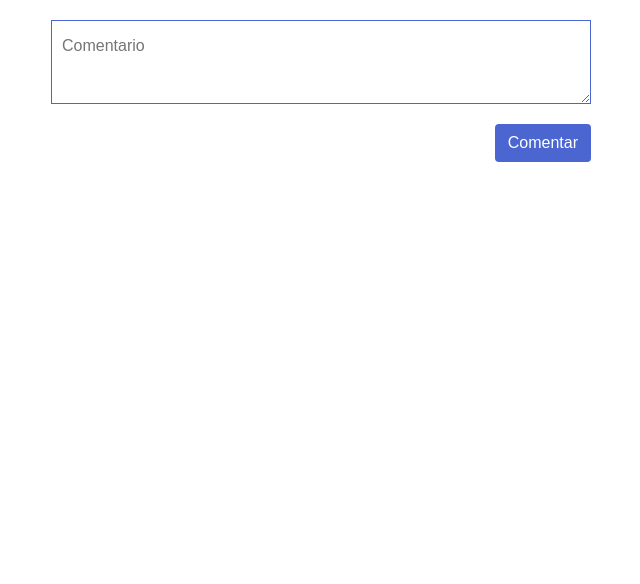
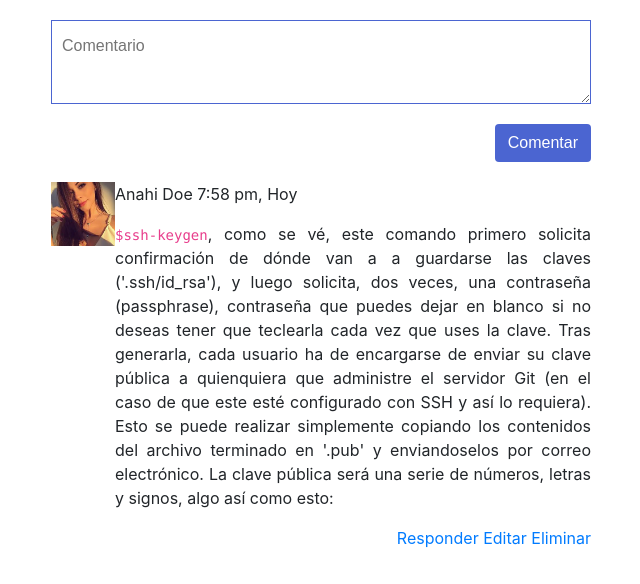
Before and after one commit to favt12/comentarios-media-objetc, a plain HTML site: page index.html in a window 1280 px wide. Shown: the whole page, without its empty margins (319-959 px from the left). Drawn offline with nearby package versions, Linux system fonts and the light colour scheme.

Commit message:
Se agrego la caja principal de comentarios - PUBLICACION

```diff
--- a/index.html
+++ b/index.html
@@ -30,6 +30,21 @@
             <textarea name="" id="" placeholder="Comentario"></textarea>
             <button class="btn" type="button">Comentar</button>
          </form>
+
+         <div class="media">
+          <img src="img/anahi.jpeg" alt="Photo Perfil" width="64px" height="64px">
+          <div class="media-body">
+            <p class="nombre">Anahi Doe <span>7:58 pm, Hoy</span></p>
+            <p class="comentario text-justify"><code>$ssh-keygen</code>, como se vé, este comando primero solicita confirmación de dónde van a a guardarse las claves ('.ssh/id_rsa'), y luego solicita, dos veces, una contraseña (passphrase), contraseña que puedes dejar en blanco si no deseas tener que teclearla cada vez que uses la clave.
+              Tras generarla, cada usuario ha de encargarse de enviar su clave pública a quienquiera que administre el servidor Git (en el caso de que este esté configurado con SSH y así lo requiera). Esto se puede realizar simplemente copiando los contenidos del archivo terminado en '.pub' y enviandoselos por correo electrónico. La clave pública será una serie de números, letras y signos, algo así como esto:</p>
+              <div class="botones text-right">
+                <a href="#">Responder</a>
+                <a href="#">Editar</a>
+                <a href="#">Eliminar</a>
+              </div>
+
+          </div>
+      </div>
        </div>
      </div>
 
```
